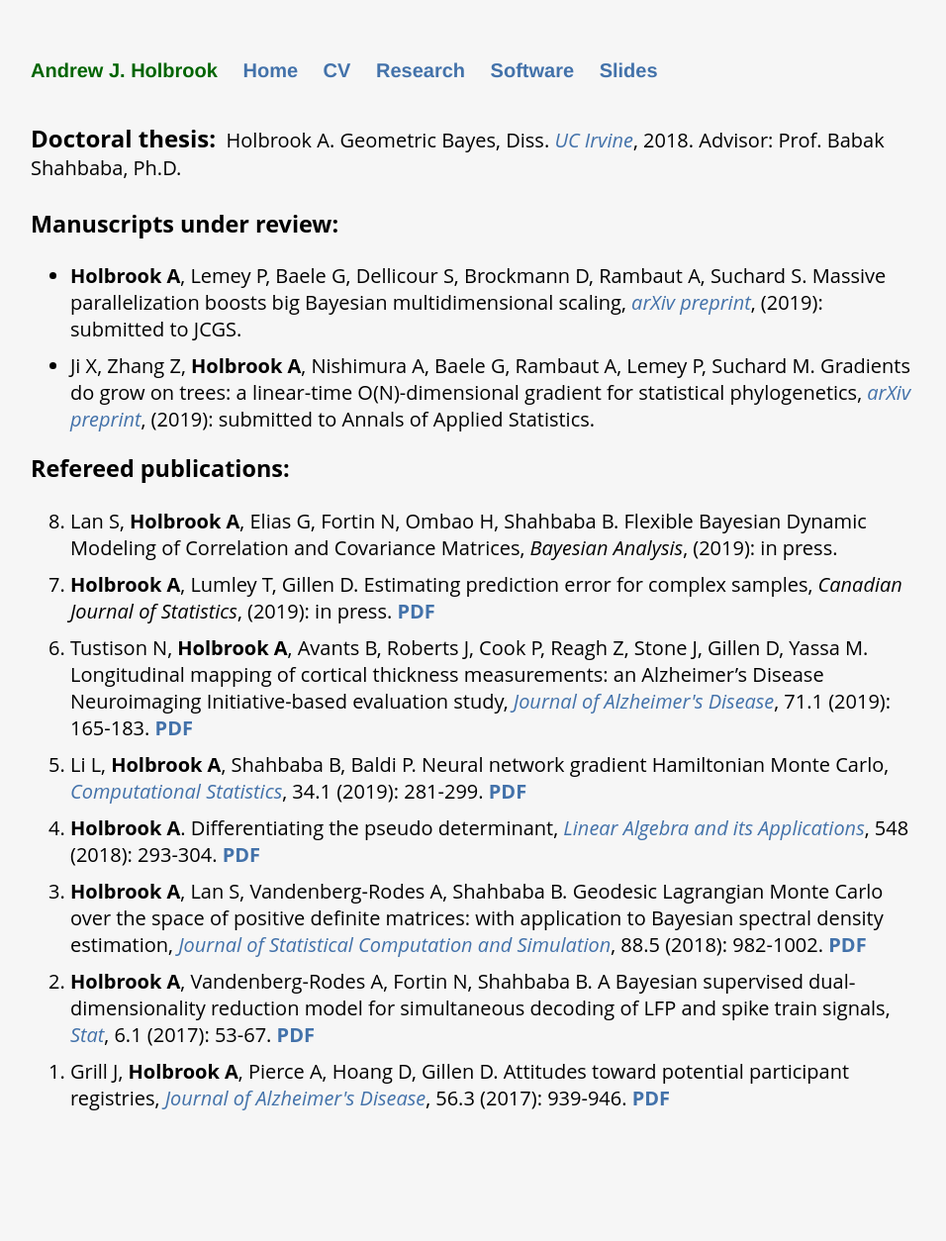
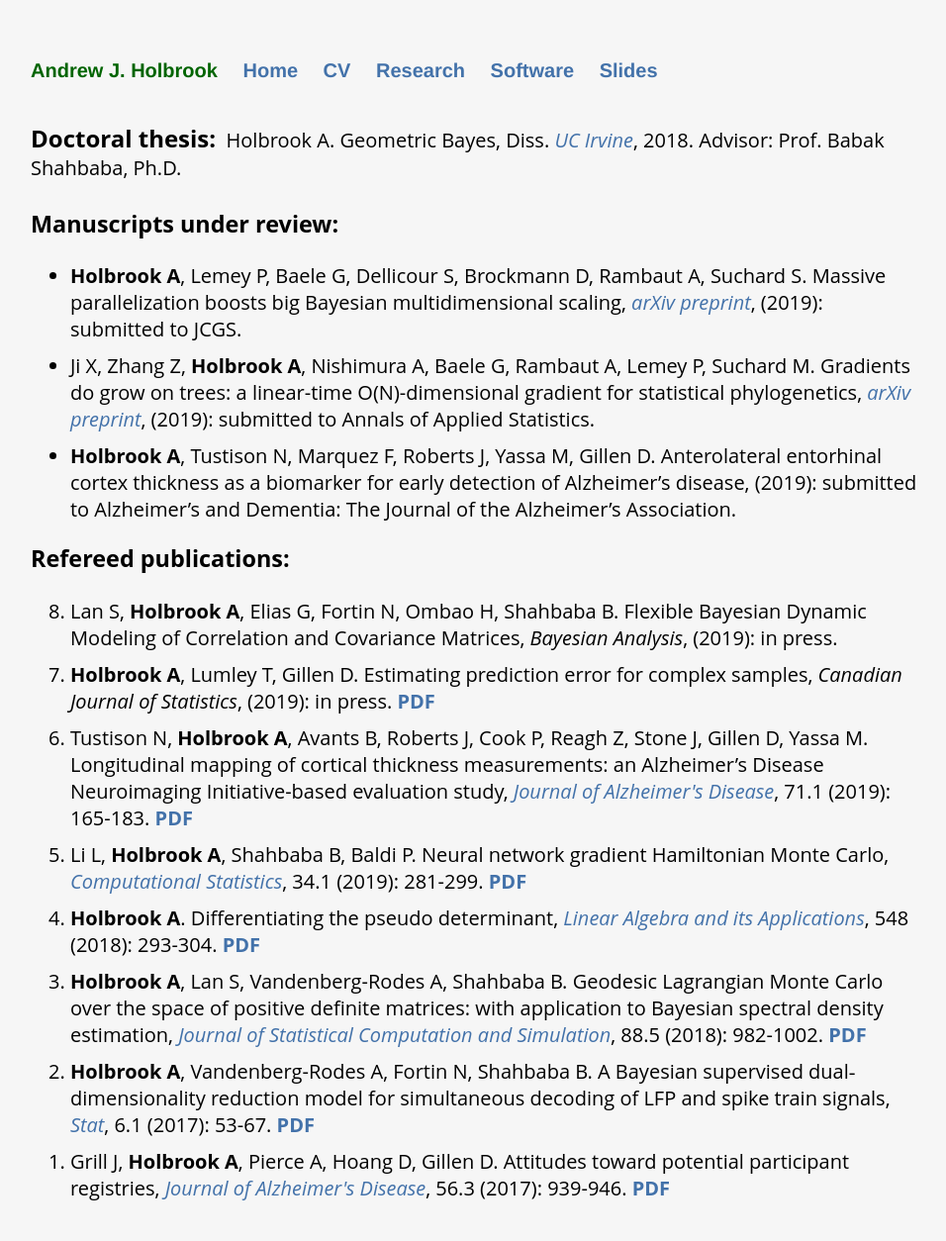
Before and after one commit to andrewjholbrook/andrewjholbrook.github.io, a Jekyll site: the page built from research.html, in a window 1280 px wide. Shown: the whole page at 99% size, without its empty margins (161-1117 px from the left). Built offline with Jekyll 4.4.1, drawn with Linux system fonts in a browser that asks for light colours; a style sheet for code colours, icons or effects is not loaded; before the commit the page ends 1163 px from its top, so only the background shows below that.

Commit message:
Update research.html

```diff
--- a/research.html
+++ b/research.html
@@ -13,7 +13,8 @@ title: Research of Andrew Holbrook
   <ul id="preprints">
         <li> <b>Holbrook A</b>, Lemey P, Baele G, Dellicour S, Brockmann D, Rambaut A, Suchard S. Massive parallelization boosts big Bayesian multidimensional scaling, <i><a href="https://arxiv.org/abs/1905.04582" target="_blank">arXiv preprint</a></i>, (2019): submitted to JCGS.
         <li> Ji X, Zhang Z, <b>Holbrook A</b>, Nishimura A, Baele G, Rambaut A, Lemey P, Suchard M. Gradients do grow on trees: a linear-time O(N)-dimensional gradient for statistical phylogenetics, <i><a href="https://arxiv.org/abs/1905.12146" target="_blank">arXiv preprint</a></i>, (2019): submitted to Annals of Applied Statistics.
-            </ul>
+            <li> <b>Holbrook A</b>, Tustison N, Marquez F, Roberts J, Yassa M, Gillen D. Anterolateral entorhinal cortex thickness as a biomarker for early detection of Alzheimer’s disease, (2019): submitted to Alzheimer’s and Dementia: The Journal of the Alzheimer’s Association.
+                        </ul>
 
   <h3>Refereed publications:</h3>
 
```
